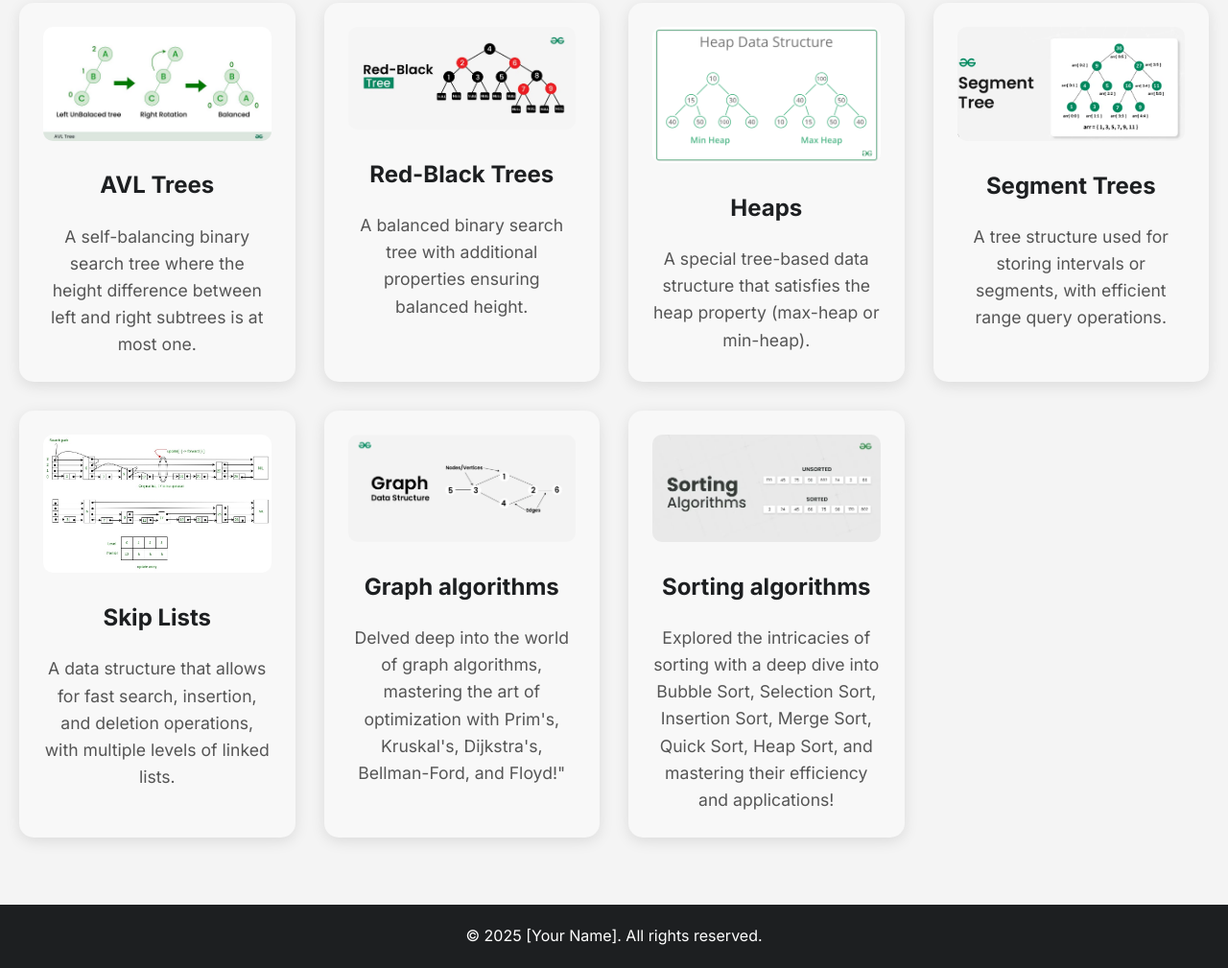
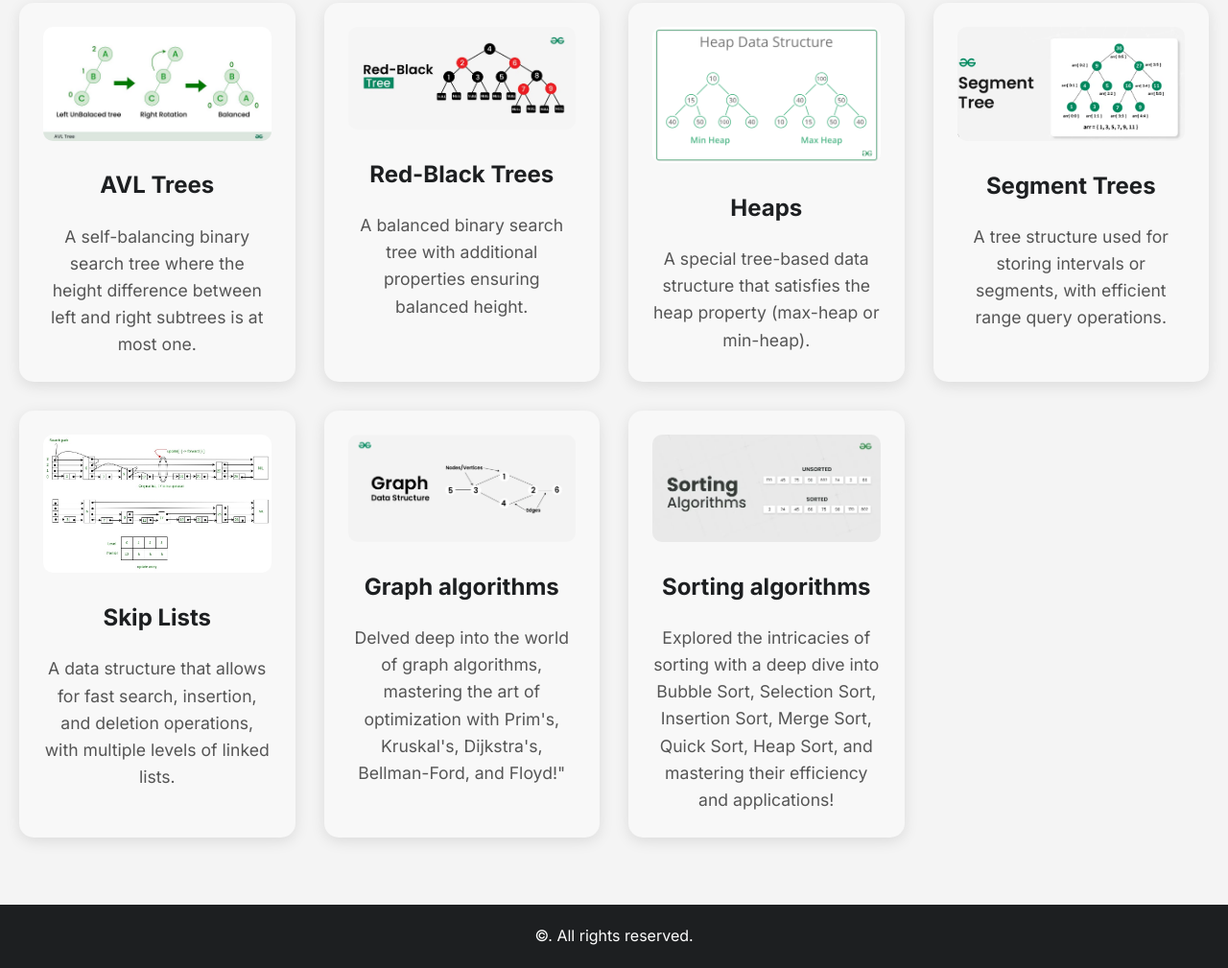
Before and after one commit to Shreenikethjoshi/DAA.github.io, a plain HTML site: page course.html in a window 1280 px wide. Shown: the part 1891-2900 px from the top of the page at 96% size. Drawn offline with Linux system fonts and the light colour scheme.

Commit message:
Update course.html

```diff
--- a/course.html
+++ b/course.html
@@ -122,7 +122,7 @@
     </main>
 
     <footer>
-        <p>&copy; 2025 [Your Name]. All rights reserved.</p>
+        <p>&copy;. All rights reserved.</p>
     </footer>
 </body>
 </html>
```
